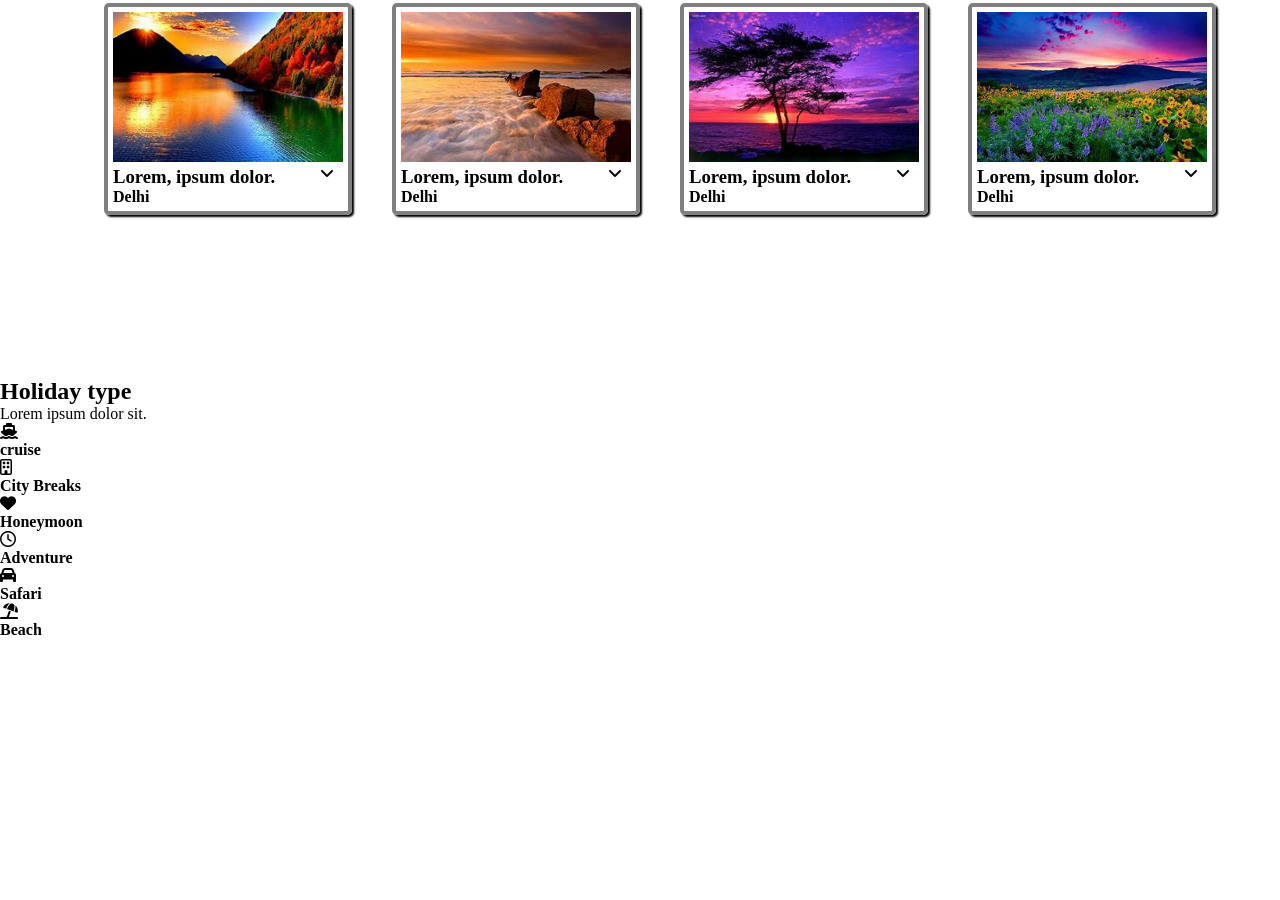
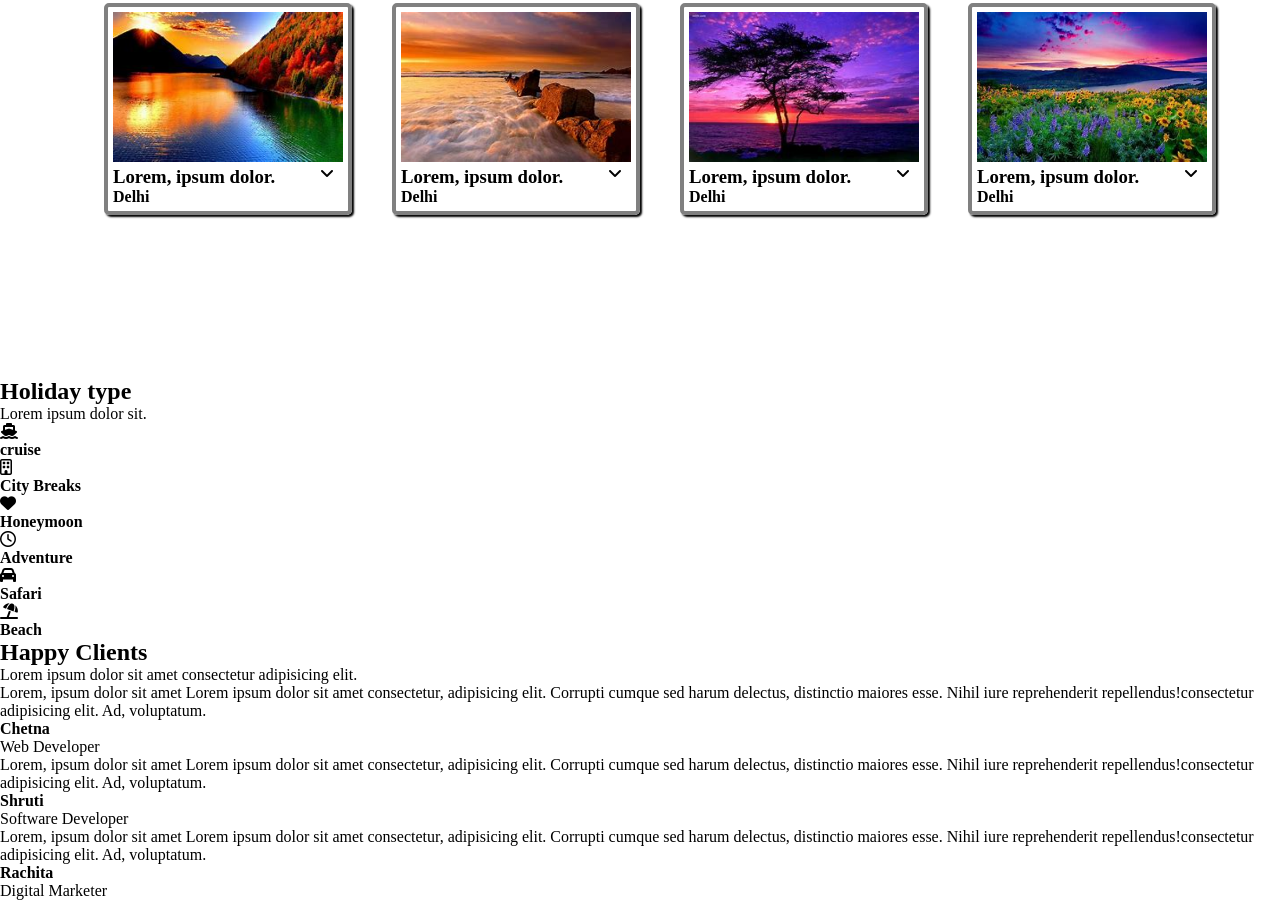
Before and after one commit to Ishika888/Basic-HTML-CSS-Project1, a plain HTML site: page index.html in a window 1280 px wide. Shown: the part 812-1712 px from the top of the page. Before the commit the page ends 1451 px from the top, so only its background shows below. Drawn offline with Linux system fonts and the light colour scheme.

Commit message:
Row 7 HTML is completed

```diff
--- a/index.html
+++ b/index.html
@@ -189,6 +189,31 @@
                 </div>
               </div>
     </section>
+    <section id="row7">
+        <div class="happy-section">
+            <div class="happy-top">
+                <h1>Happy Clients</h1>
+                    <p>Lorem ipsum dolor sit amet consectetur adipisicing elit.</p>
+            </div>
+            <div class="happy-bottom">
+                <div class="happy-item">
+                    <p>Lorem, ipsum dolor sit amet Lorem ipsum dolor sit amet consectetur, adipisicing elit. Corrupti cumque sed harum delectus, distinctio maiores esse. Nihil iure reprehenderit repellendus!consectetur adipisicing elit. Ad, voluptatum.</p>
+                <h4>Chetna</h4>
+                <p>Web Developer</p>
+                </div>
+                <div class="happy-item">
+                    <p>Lorem, ipsum dolor sit amet Lorem ipsum dolor sit amet consectetur, adipisicing elit. Corrupti cumque sed harum delectus, distinctio maiores esse. Nihil iure reprehenderit repellendus!consectetur adipisicing elit. Ad, voluptatum.</p>
+                <h4>Shruti</h4>
+                <p>Software Developer</p>
+                </div>
+                <div class="happy-item">
+                    <p>Lorem, ipsum dolor sit amet Lorem ipsum dolor sit amet consectetur, adipisicing elit. Corrupti cumque sed harum delectus, distinctio maiores esse. Nihil iure reprehenderit repellendus!consectetur adipisicing elit. Ad, voluptatum.</p>
+                <h4>Rachita</h4>
+                <p>Digital Marketer</p>
+                </div>
+            </div>
+        </div>
+    </section>
 </body>
 
 </html>
```
